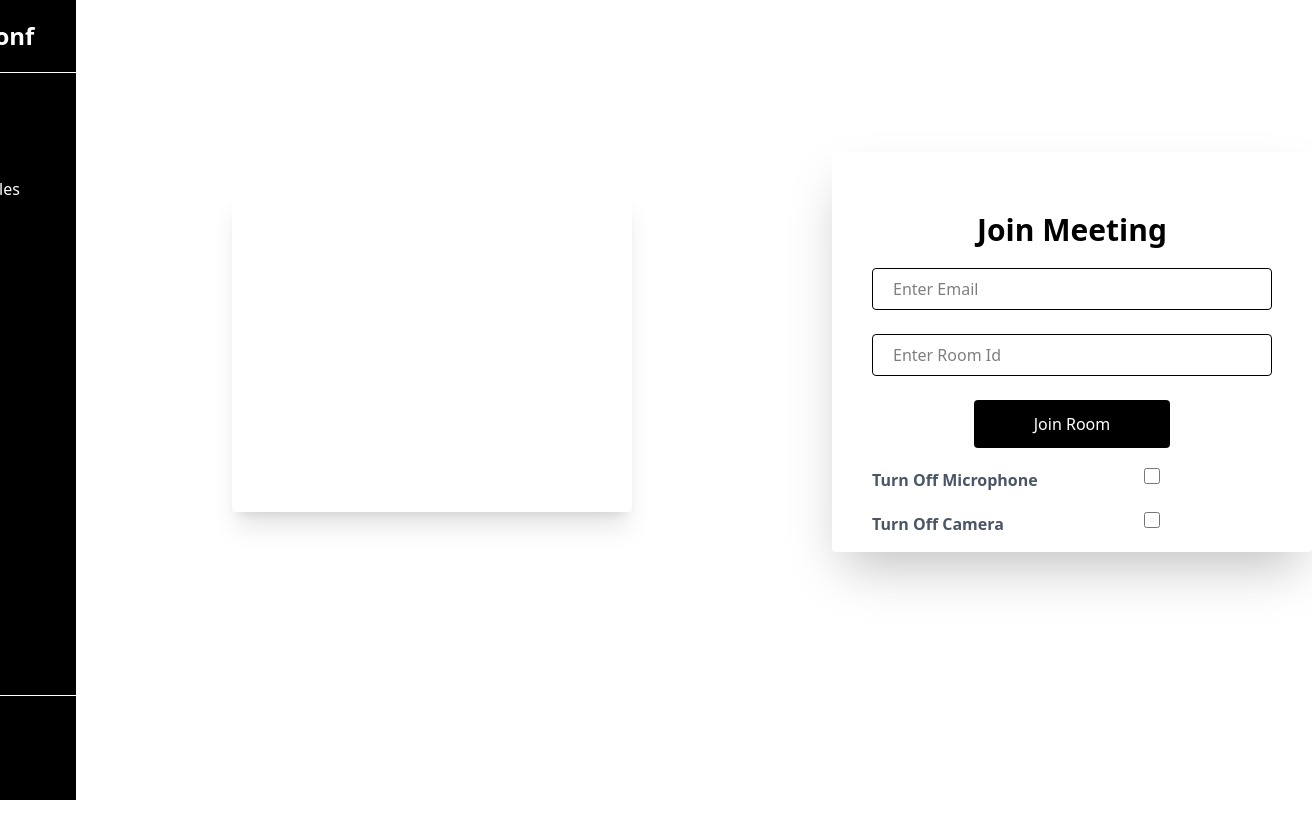
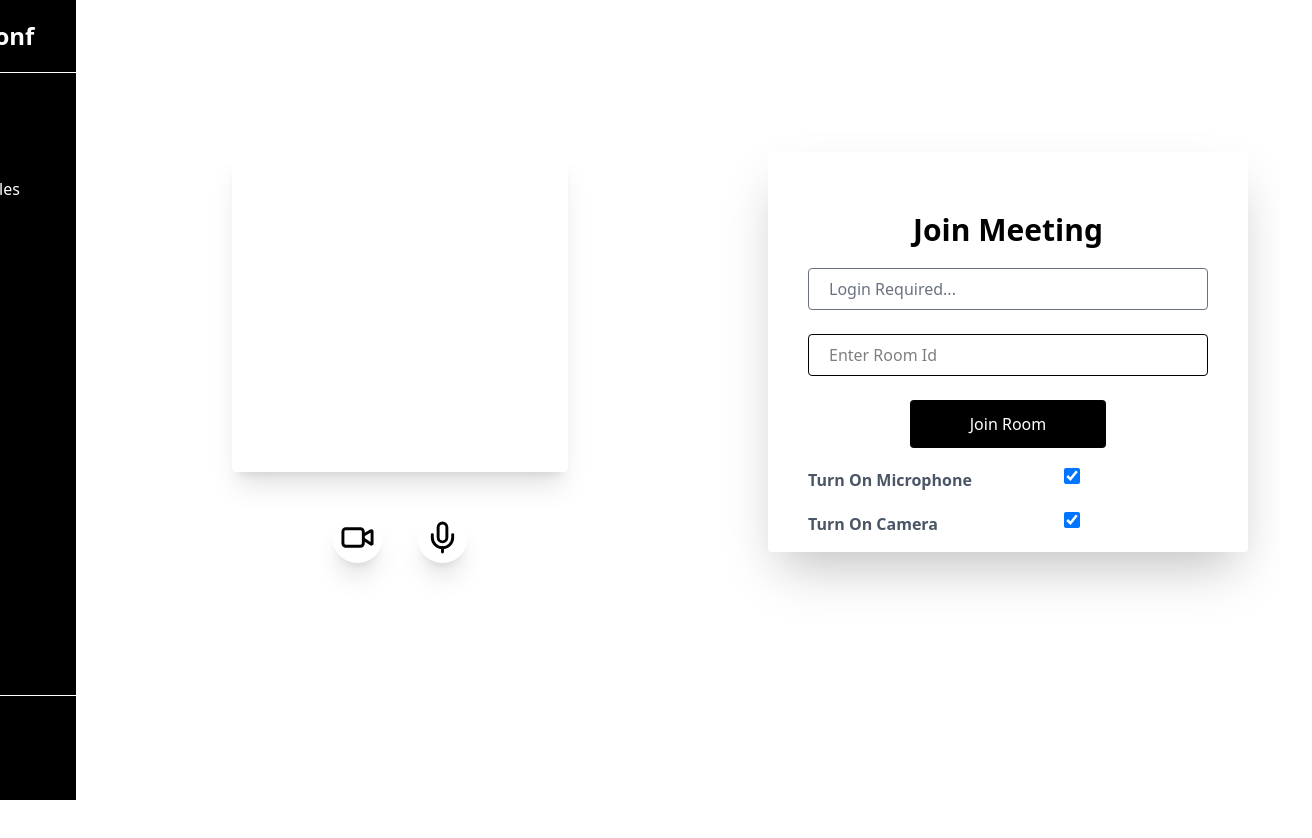
Before and after one commit to IamFJ03/Video-Conferencing, a React (Vite) app in the folder frontend/: page /join-meeting in a window 1280 px wide. Shown: the top 838 px of the page, 1312 px wide, since content can reach past the window. Built offline with nearby package versions, Linux system fonts and the light colour scheme; no server answers.

Commit message:
Improved Version

```diff
--- a/frontend/Pages/Home.jsx
+++ b/frontend/Pages/Home.jsx
@@ -1,11 +1,16 @@
 import React,{useCallback, useEffect, useRef, useState} from 'react';
 import Sidebar from '../components/sidebar';
 import { useSocket } from '../Provider/Socket';
+import { useUserContext } from '../Provider/UserContext';
 import { useNavigate} from 'react-router-dom';
+import { Video, Mic, VideoOff, MicOff } from 'lucide-react';
 
 export default function Home() {
+  const { user } = useUserContext();
   const [email, setEmail] = useState("");
   const [roomId, setRoomId] = useState("");
+  const [microphone, setMicrophone] = useState(true);
+  const [vid, setVid] = useState(true);
   const [myStream, setMyStream] = useState(null);
   const videoRef = useRef(null);
 
@@ -57,38 +62,58 @@ const handleCamera = useCallback(() => {
     const videoTrack = myStream.getVideoTracks()[0];
     if(videoTrack){
       videoTrack.enabled = !videoTrack.enabled;
+      setVid(!vid);
     }
   }
-},[myStream])
+},[myStream, vid])
 
 const handleMicrophone = useCallback(() => {
     if(myStream){
       const audioTrack = myStream.getAudioTracks()[0];
       if(audioTrack){
         audioTrack.enabled = !audioTrack.enabled
+        setMicrophone(!microphone);
       }
     }
-},[myStream])
+},[myStream, microphone])
 
   return (
 
     <div>
       <div className='flex'>
       <Sidebar />
+      <div>
       <video
 autoPlay
 playsInline
 muted
 ref={videoRef}
-className='w-100 h-80 mt-40 rounded shadow-xl'
+className='w-100 h-80 mt-30 rounded shadow-xl'
       />
+      <div className='flex justify-between items-center px-25 mt-10'>
+        <div className='bg-white p-2 rounded-full shadow-xl'>
+          {vid ? <Video size={35} color='black' />
+          :
+          <VideoOff size={35} color='black' />
+          }
+      </div>
+      <div className='bg-white p-2 rounded-full shadow-xl'>
+      {
+        microphone ?
+        <Mic size={35} color='black' />
+        :
+        <MicOff size={35} color='black' />
+      }
+      </div>
+      </div>
+      </div>
       <div className='mt-30 ml-50 shadow-2xl h-100 p-10 rounded'>
       <p className='font-bold text-3xl my-5'>Join Meeting</p>
-      <input type='email' value={email} onChange={e=> setEmail(e.target.value)} placeholder='Enter Email' className='border-1 p-2 px-5 rounded w-100'></input><br /><br/>
+      <input type='email' value={user.email ? user.email : 'Login Required...'}  className='border-1 p-2 px-5 rounded w-100 text-gray-500' disabled ></input><br /><br/>
       <input type='text' value={roomId} onChange={e=> setRoomId(e.target.value)} placeholder='Enter Room Id' className='border-1 p-2 px-5  rounded w-100'></input><br /><br/>
       <button type='button' className='px-15 py-3 bg-black text-white rounded hover:cursor-pointer hover:border-1' onClick={handleJoinRoom}>Join Room</button>
-      <p className='text-left font-bold text-gray-600 my-5'>Turn Off Microphone<input type='checkbox' onClick={handleMicrophone} className='absolute right-30 h-4 w-4'></input> </p>
-      <p className='text-left font-bold text-gray-600'>Turn Off Camera<input type='checkbox' onClick={handleCamera} className='absolute right-30 h-4 w-4'></input></p>
+      <p className='text-left font-bold text-gray-600 my-5'>Turn On Microphone<input type='checkbox' checked={microphone} onClick={handleMicrophone} className='absolute right-50 h-4 w-4'></input> </p>
+      <p className='text-left font-bold text-gray-600'>Turn On Camera<input type='checkbox' checked={vid} onClick={handleCamera} className='absolute right-50 h-4 w-4'></input></p>
       </div>
       </div>
     </div>
```
